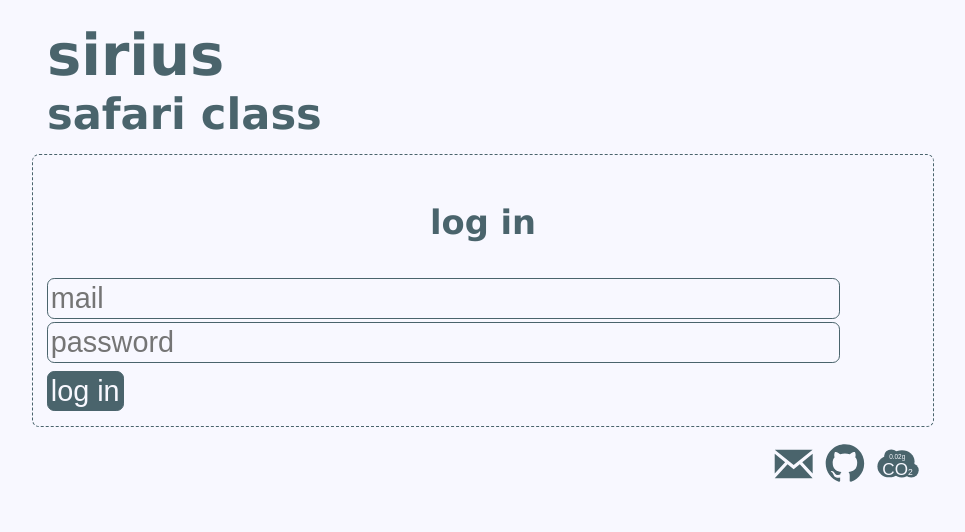
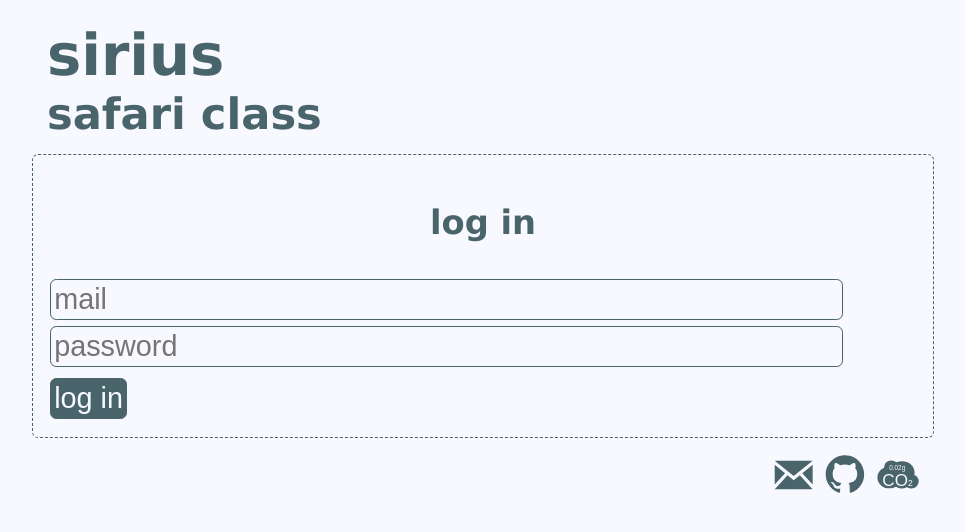
Before and after one commit to astreknet/sirius, a PHP site: page / in a window 1280 px wide. Shown: the top 532 px of the page, without its empty margins (157-1122 px from the left). Run offline with PHP 8.4, Linux system fonts and the light colour scheme.

Commit message:
round every corner

```diff
--- a/sirius.css
+++ b/sirius.css
@@ -57,6 +57,7 @@
     box-sizing: border-box;
     -moz-box-sizing: content-box;
     -webkit-box-sizing: content-box;
+    border-radius: 0.39rem;
 }
 
 body {
@@ -90,10 +91,7 @@ header{
     position: sticky;
 }
 
-section {
-    border-radius: 0.45rem;
-    border: 0.09rem dashed var(--color);
-}
+section { border: 0.09rem dashed var(--color); }
 
 #navbar {
     border: none;
@@ -104,7 +102,6 @@ section {
 }
 
 #navbar > * {
-    border-radius: 0.18rem;
     flex: auto;
     width: auto;
     margin: 0.12rem;
@@ -136,11 +133,10 @@ h4 a, .userlevel1, .userlevel1 a, .safari1 a, address a { color: var(--color); }
 input, textarea, select, .button a {
     font-size: inherit;
     background-color: var(--background-color);
-    border: 0.09rem solid var(--color);
-    border-radius: 0.45rem;
+    border: 0.075rem solid var(--color);
     padding: 0.18rem;
     color: var(--color);
-    margin-top: 0.18rem;
+    margin: 0.21rem;
 }
 
 input { width: var(--input-width);}
@@ -164,13 +160,9 @@ input[type=submit], .button a {
     color: var(--background-color);
 }
 
-.button {
-    margin-top: 0.9%;
-}
+.button { margin-top: 0.9%; }
 
-footer {
-    text-align: right;
-}
+footer { text-align: right; }
 
 svg {
     width: 2.7rem;
--- a/views/safari.php
+++ b/views/safari.php
@@ -24,7 +24,7 @@ if (isset($_GET['safaris'], $_GET['id'])) {
         </select><br>';
     $check = ($safari[0]['active'] ? 'checked' : '');
     echo '
-        active: <input type="checkbox" id="active" name="active" '.$check.'><br>
+        <input type="checkbox" id="active" name="active" '.$check.'> active<br>
         <input type="submit" value="update safari">
     </form>
     ';
```
